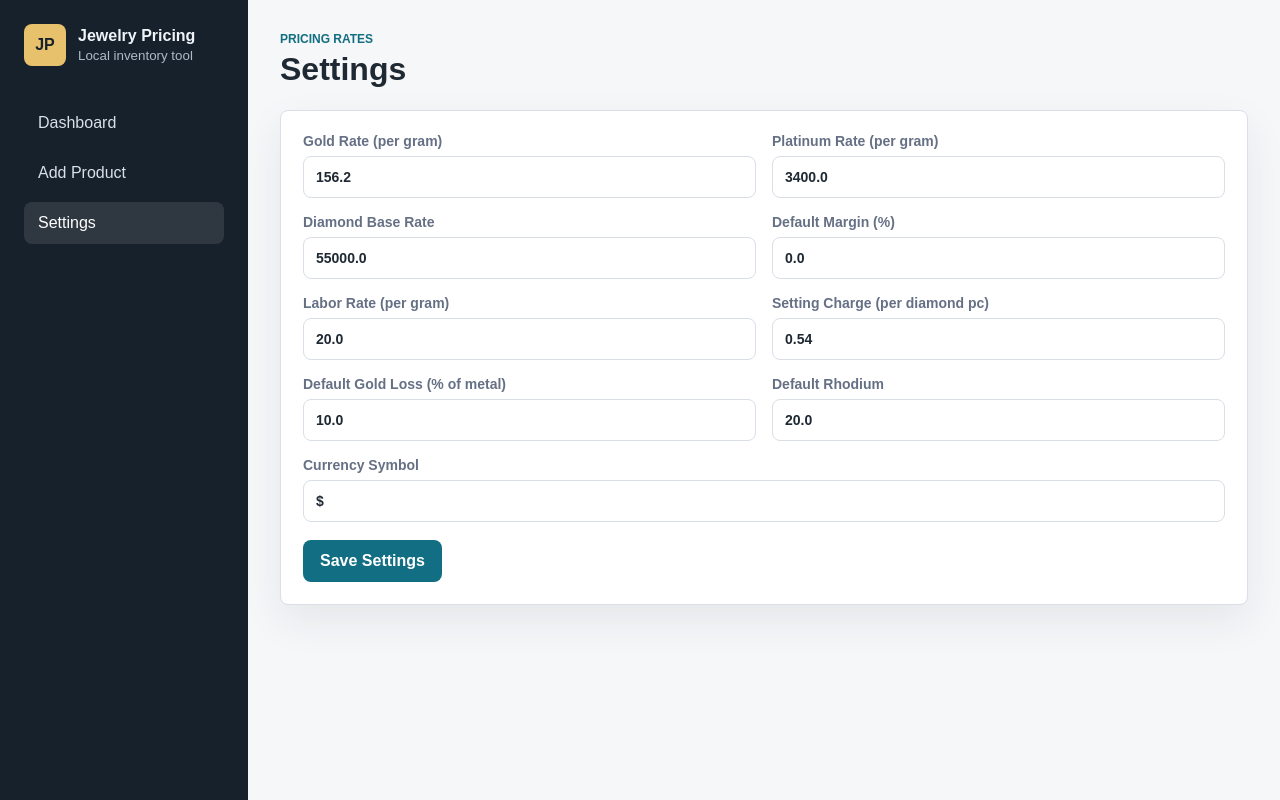
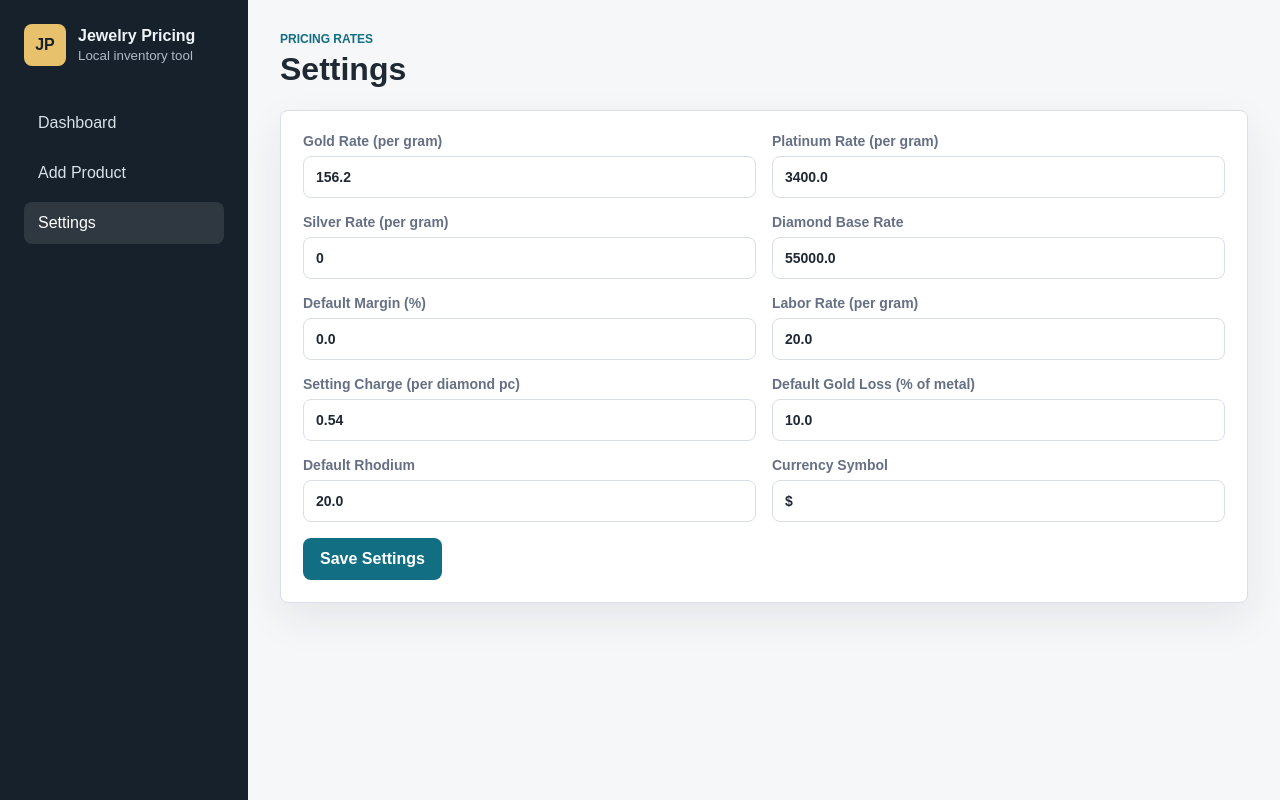
Before and after one commit to mracuity/jewlery-pricing-system, a Flask app: page /settings in a window 1280 px wide. Run offline with Flask 3, Linux system fonts and the light colour scheme; some libraries are stand-ins or nearby versions.

Commit message:
Add silver metal pricing option

```diff
--- a/app.py
+++ b/app.py
@@ -10,7 +10,7 @@ from utils.pricing_engine import calculate_price, load_config, save_config
 
 BASE_DIR = Path(__file__).resolve().parent
 CATEGORIES = ["Ring", "Necklace", "Bracelet"]
-METAL_TYPES = ["Gold 14k", "Gold 18k", "Platinum"]
+METAL_TYPES = ["Gold 14k", "Gold 18k", "Platinum", "Silver"]
 
 app = Flask(__name__)
 app.secret_key = os.environ.get("SECRET_KEY", "local-jewelry-pricing-tool")
@@ -285,6 +285,7 @@ def settings():
                 "default_margin": float(request.form.get("default_margin", 0)),
                 "currency_symbol": request.form.get("currency_symbol", "").strip() or "$",
                 "platinum_rate": float(request.form.get("platinum_rate", 0)),
+                "silver_rate": float(request.form.get("silver_rate", 0)),
                 "labor_rate": float(request.form.get("labor_rate", 0)),
                 "setting_charge_per_pc": float(request.form.get("setting_charge_per_pc", 0)),
                 "default_gold_loss": float(request.form.get("default_gold_loss", 0)),
@@ -295,6 +296,7 @@ def settings():
                 updated_config["diamond_base_rate"],
                 updated_config["default_margin"],
                 updated_config["platinum_rate"],
+                updated_config["silver_rate"],
                 updated_config["labor_rate"],
                 updated_config["setting_charge_per_pc"],
                 updated_config["default_gold_loss"],
--- a/config.json
+++ b/config.json
@@ -4,6 +4,7 @@
   "default_margin": 0.0,
   "currency_symbol": "$",
   "platinum_rate": 3400.0,
+  "silver_rate": 0.0,
   "labor_rate": 20.0,
   "setting_charge_per_pc": 0.54,
   "default_gold_loss": 10.0,
--- a/static/script.js
+++ b/static/script.js
@@ -1,7 +1,8 @@
 const purityFactors = {
   "Gold 14k": 0.585,
   "Gold 18k": 0.75,
-  "Platinum": 1
+  "Platinum": 1,
+  "Silver": 1
 };
 
 function money(value) {
@@ -12,6 +13,9 @@ function money(value) {
 function getMetalRate(metalType) {
   if (metalType === "Platinum") {
     return Number(window.APP_CONFIG?.platinum_rate || window.APP_CONFIG?.gold_rate || 0);
+  }
+  if (metalType === "Silver") {
+    return Number(window.APP_CONFIG?.silver_rate || 0);
   }
   return Number(window.APP_CONFIG?.gold_rate || 0);
 }
--- a/templates/settings.html
+++ b/templates/settings.html
@@ -22,38 +22,44 @@
   </div>
   <div class="field-row">
     <label>
+      Silver Rate (per gram)
+      <input name="silver_rate" type="number" step="0.01" min="0" value="{{ settings.silver_rate|default(0, true) }}" required>
+    </label>
+    <label>
       Diamond Base Rate
       <input name="diamond_base_rate" type="number" step="0.01" min="0" value="{{ settings.diamond_base_rate }}" required>
     </label>
+  </div>
+  <div class="field-row">
     <label>
       Default Margin (%)
       <input name="default_margin" type="number" step="0.01" min="0" value="{{ settings.default_margin }}" required>
     </label>
-  </div>
-  <div class="field-row">
     <label>
       Labor Rate (per gram)
       <input name="labor_rate" type="number" step="0.01" min="0" value="{{ settings.labor_rate }}" required>
     </label>
+  </div>
+  <div class="field-row">
     <label>
       Setting Charge (per diamond pc)
       <input name="setting_charge_per_pc" type="number" step="0.01" min="0" value="{{ settings.setting_charge_per_pc }}" required>
     </label>
-  </div>
-  <div class="field-row">
     <label>
       Default Gold Loss (% of metal)
       <input name="default_gold_loss" type="number" step="0.01" min="0" value="{{ settings.default_gold_loss }}" required>
     </label>
+  </div>
+  <div class="field-row">
     <label>
       Default Rhodium
       <input name="default_rhodium" type="number" step="0.01" min="0" value="{{ settings.default_rhodium }}" required>
     </label>
+    <label>
+      Currency Symbol
+      <input name="currency_symbol" type="text" maxlength="4" value="{{ settings.currency_symbol }}" required>
+    </label>
   </div>
-  <label>
-    Currency Symbol
-    <input name="currency_symbol" type="text" maxlength="4" value="{{ settings.currency_symbol }}" required>
-  </label>
   <div class="form-actions">
     <button class="button primary" type="submit">Save Settings</button>
   </div>
--- a/utils/pricing_engine.py
+++ b/utils/pricing_engine.py
@@ -5,6 +5,7 @@ PURITY_FACTORS = {
     "Gold 14k": 0.585,
     "Gold 18k": 0.75,
     "Platinum": 1.0,
+    "Silver": 1.0,
 }
 
 
@@ -19,6 +20,8 @@ def save_config(config):
 def get_metal_rate(metal_type, config):
     if metal_type == "Platinum":
         return float(config.get("platinum_rate", config.get("gold_rate", 0)))
+    if metal_type == "Silver":
+        return float(config.get("silver_rate", 0))
     return float(config.get("gold_rate", 0))
 
 
```
Also changed, not shown: readme.md.
